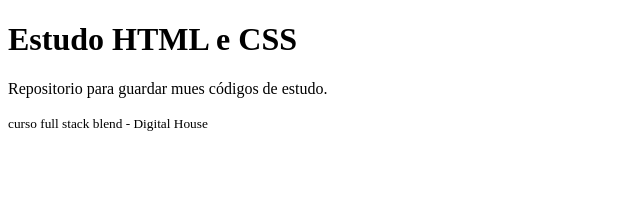
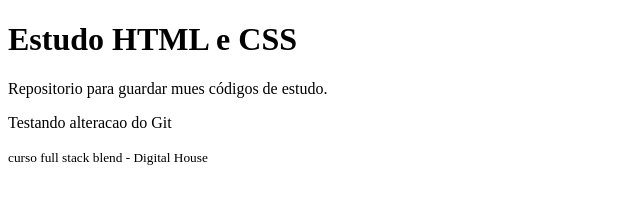
Before and after one commit to dirsantana/estudoHTML, a plain HTML site: page index.html in a window 1280 px wide. Shown: the whole page, without its empty margins (0-640 px from the left). Drawn offline with Linux system fonts and the light colour scheme.

```diff
--- a/index.html
+++ b/index.html
@@ -9,6 +9,7 @@
 <body>
     <h1>Estudo HTML e CSS</h1>
     <p>Repositorio para guardar mues códigos de estudo.</p>
+    <p>Testando alteracao do Git</p>
     <small>curso full stack blend - Digital House</small>
 </body>
 </html>
```
